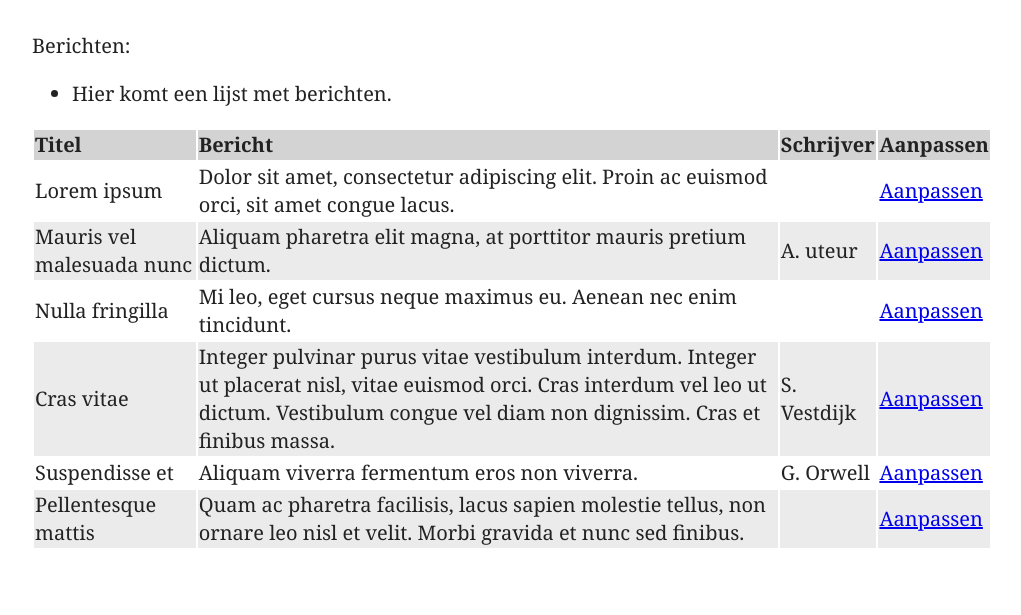
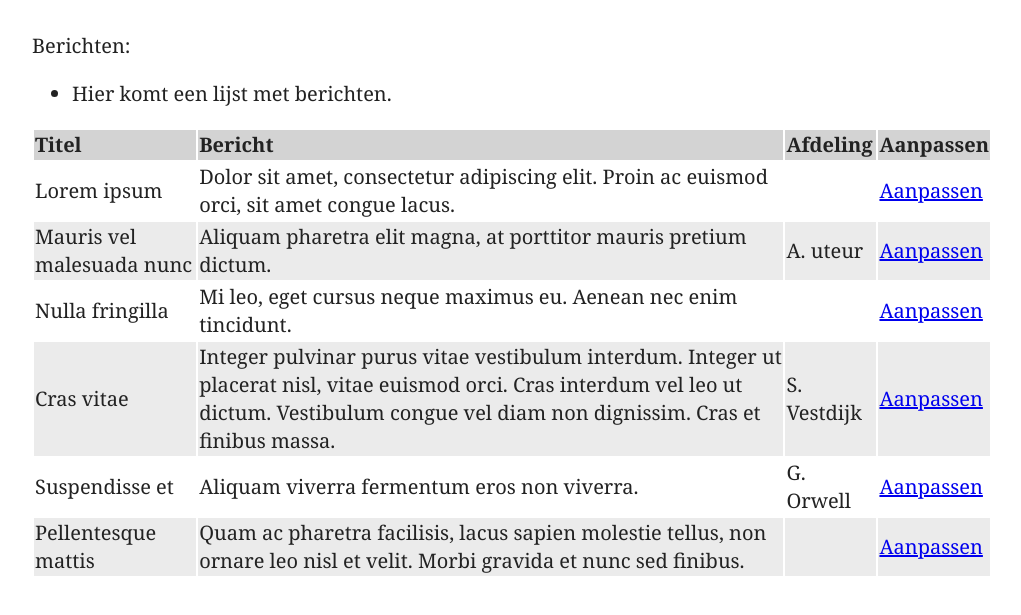
Before and after one commit to karim076/H8_prikbord, a PHP site: page /Tweede/ in a window 1280 px wide. Shown: the part 67-682 px from the top of the page, without its empty margins (128-1149 px from the left). Run offline with PHP 8.4, Linux system fonts and the light colour scheme; data comes from the database, SQL or seed files in the repository.

Commit message:
Added tables shows everything todo

```diff
--- a/index.php
+++ b/index.php
@@ -31,7 +31,7 @@
             <tr>
                 <th>Titel</th>
                 <th>Bericht</th>
-                <th>Schrijver</th>
+                <th>Afdeling</th>
                 <th>Aanpassen</th>
             </tr>
             <?php $number = 0; ?>
```
